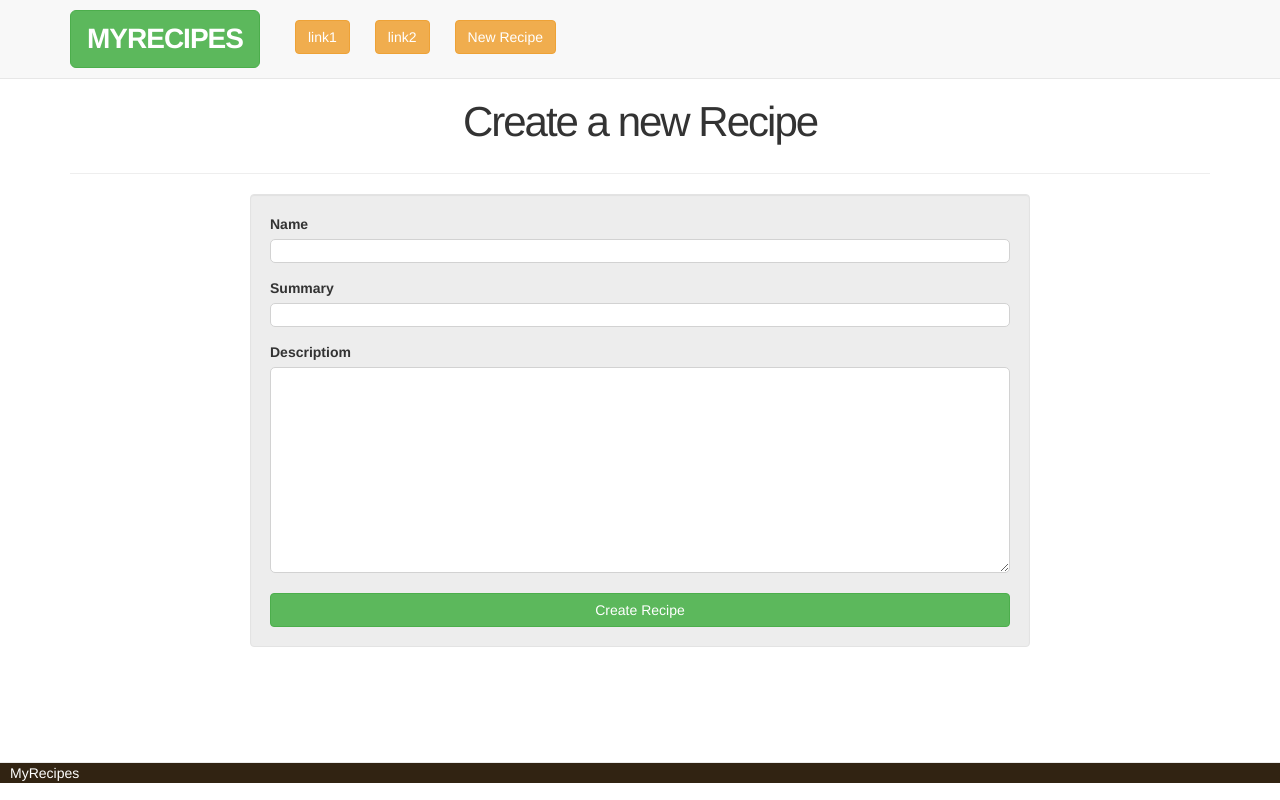
After one commit to shahabali1989/recipesapp, a Rails app: page /recipes/new in a window 1280 px wide. The commit adds this page. Run offline with Rails 7, Linux system fonts and the light colour scheme; style sheets or scripts are compiled from the project's sources; some libraries are stand-ins or nearby versions.

Commit message:
created edit forms and partials

```diff
--- a/app/assets/stylesheets/custom.css.scss
+++ b/app/assets/stylesheets/custom.css.scss
@@ -97,3 +97,23 @@ h2 {
 	border-radius:10px;
 
 }
+
+.well {
+
+	background-color: #ededed;
+
+}
+
+input, textarea, select, .uneditable-input {
+
+
+	border: 1px solid #d2d2d2;
+	border-radius: 5px;
+	width: 100%;
+	margin-bottom: 15px;
+}
+
+input {
+
+	height: auto !important
+}
--- a/app/controllers/recipes_controller.rb
+++ b/app/controllers/recipes_controller.rb
@@ -8,4 +8,40 @@ def show
 	@recipe = Recipe.find(params[:id])
 end
 
+def new
+	@recipe = Recipe.new
 end
+
+def create
+	@recipe = Recipe.new(recipe_params)
+	@recipe.chef = Chef.find(3)
+
+	if @recipe.save
+		flash[:success] = "Your recipe was saved!"
+		redirect_to recipes_path
+	else
+		render :new
+	end
+end
+
+def edit
+	@recipe = Recipe.find(params[:id])
+end
+
+def update
+	@recipe = Recipe.find(params[:id])
+	if @recipe.update(recipe_params)
+		flash[:success] = "Your recipe was updated successfully"
+		redirect_to recipe_path(@recipe)
+	else
+		render :edit
+	end
+end
+
+private
+
+	def recipe_params
+		params.require(:recipe).permit(:name, :summary, :description)
+	end
+
+end
--- /dev/null
+++ b/app/views/layouts/_messages.html.erb
@@ -0,0 +1,10 @@
+<div class="row">
+	<div class="col-md-10">
+		<% flash.each do |message_type, message| %>
+			<div class="alert alert-<%= message_type %>"><%= message %>
+				<a class="close" data-dismiss="alert">&#215;</a>
+			</div>
+		<% end %>
+
+	</div>
+</div>
--- a/app/views/layouts/_navigation.html.erb
+++ b/app/views/layouts/_navigation.html.erb
@@ -8,7 +8,7 @@
 				<%= link_to 'link2', "", class: "btn btn-default btn-warning" %>
 			</div>
 			<div class="nav_item">
-				<%= link_to 'link3', "", class: "btn btn-default btn-warning" %>
+				<%= link_to 'New Recipe', new_recipe_path, class: "btn btn-default btn-warning" %>
 			</div>
 		</div>
 	</header>
--- a/app/views/layouts/application.html.erb
+++ b/app/views/layouts/application.html.erb
@@ -11,7 +11,7 @@
 <%= render "layouts/navigation" %>
 
 <div class="container">
-
+	<%= render 'layouts/messages' %>
 
 <%= yield %>
 
--- /dev/null
+++ b/app/views/recipes/_form.html.erb
@@ -0,0 +1,18 @@
+<%= render 'shared/errors', obj: @recipe %>
+
+<div class="row">
+	<div class="well col-md-8 col-md-offset-2">
+		<%= form_for @recipe do |f| %>
+			<%= f.label :name %>
+			<%= f.text_field :name %>
+
+			<%= f.label :summary %>
+			<%= f.text_field :summary %>
+
+			<%= f.label :descriptiom %>
+			<%= f.text_area :description, rows: 10 %>
+
+			<%= f.submit(@recipe.new_record? ? 'Create Recipe' : 'Update Recipe', class: "btn btn-success") %>
+		<% end %>
+	</div>
+</div>
--- /dev/null
+++ b/app/views/recipes/edit.html.erb
@@ -0,0 +1,4 @@
+<%= render 'shared/page_title', title: "Edit Recipe" %>
+
+
+<%= render 'form' %>
--- a/app/views/recipes/index.html.erb
+++ b/app/views/recipes/index.html.erb
@@ -1,5 +1,5 @@
-<h1>All Recipes</h1>
-<hr/>
+<%= render 'shared/page_title', title: "All Recipes" %>
+
 
 <% @recipes.each do |recipe| %>
 
--- /dev/null
+++ b/app/views/recipes/new.html.erb
@@ -0,0 +1,6 @@
+<p>
+	<h1>Create a new Recipe</h1>
+	<hr/>
+</p>
+
+<%= render 'form' %>
--- /dev/null
+++ b/app/views/shared/_errors.html.erb
@@ -0,0 +1,13 @@
+<% if @recipe.errors.any? %>
+	<div class="row">
+		<div class="alert alert-danger col-md-8 col-md-offset-2">
+			<h5>Please correct the following errors:</h5>
+
+			<ul>
+				<% @recipe.errors.full_messages.each do |msg| %>
+				<li><%= msg %></li>
+				<% end %>
+			</ul>
+		</div>
+	</div>
+<% end %>
--- /dev/null
+++ b/app/views/shared/_page_title.html.erb
@@ -0,0 +1,4 @@
+<p>
+	<h1><%= title %></h1>
+	<hr/>
+</p>
--- a/config/routes.rb
+++ b/config/routes.rb
@@ -22,7 +22,7 @@ Rails.application.routes.draw do
   post '/recipes', to: 'recipes#create'
   get 'recipes/:id/edit', to: 'recipes#edit', as: 'edit_recipe'
   patch '/recipes/:id/', to: 'recipes#update'
-  get 'reciples/:id', to: 'recipes#show', as: 'recipe'
+  get 'recipes/:id', to: 'recipes#show', as: 'recipe'
   delete 'recipes/:id', to: 'recipes#destroy'
   # Example resource route with options:
   #   resources :products do
```
Also changed, not shown: app/views/recipes/show.html.erb (+3 -4 lines).
